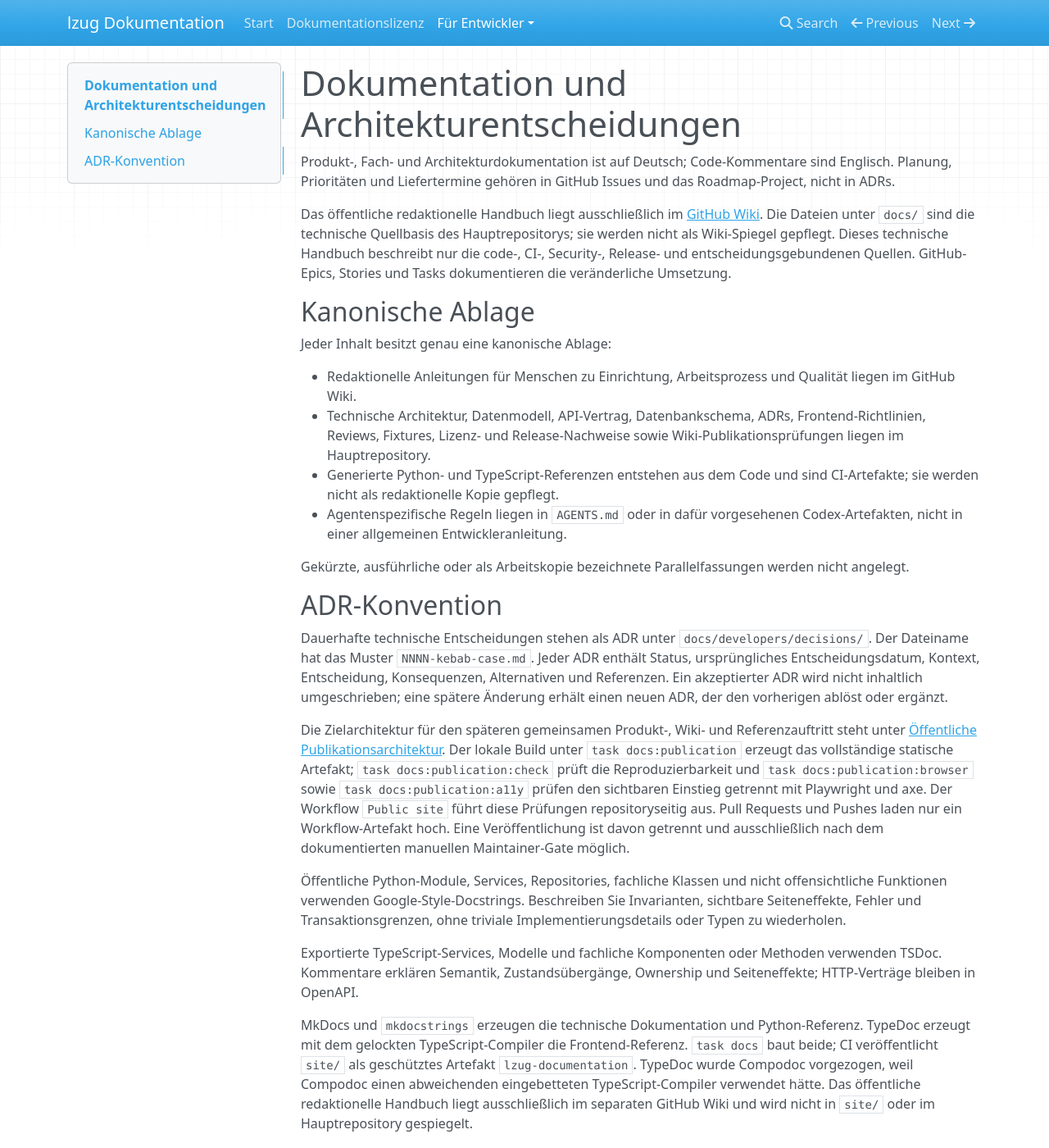
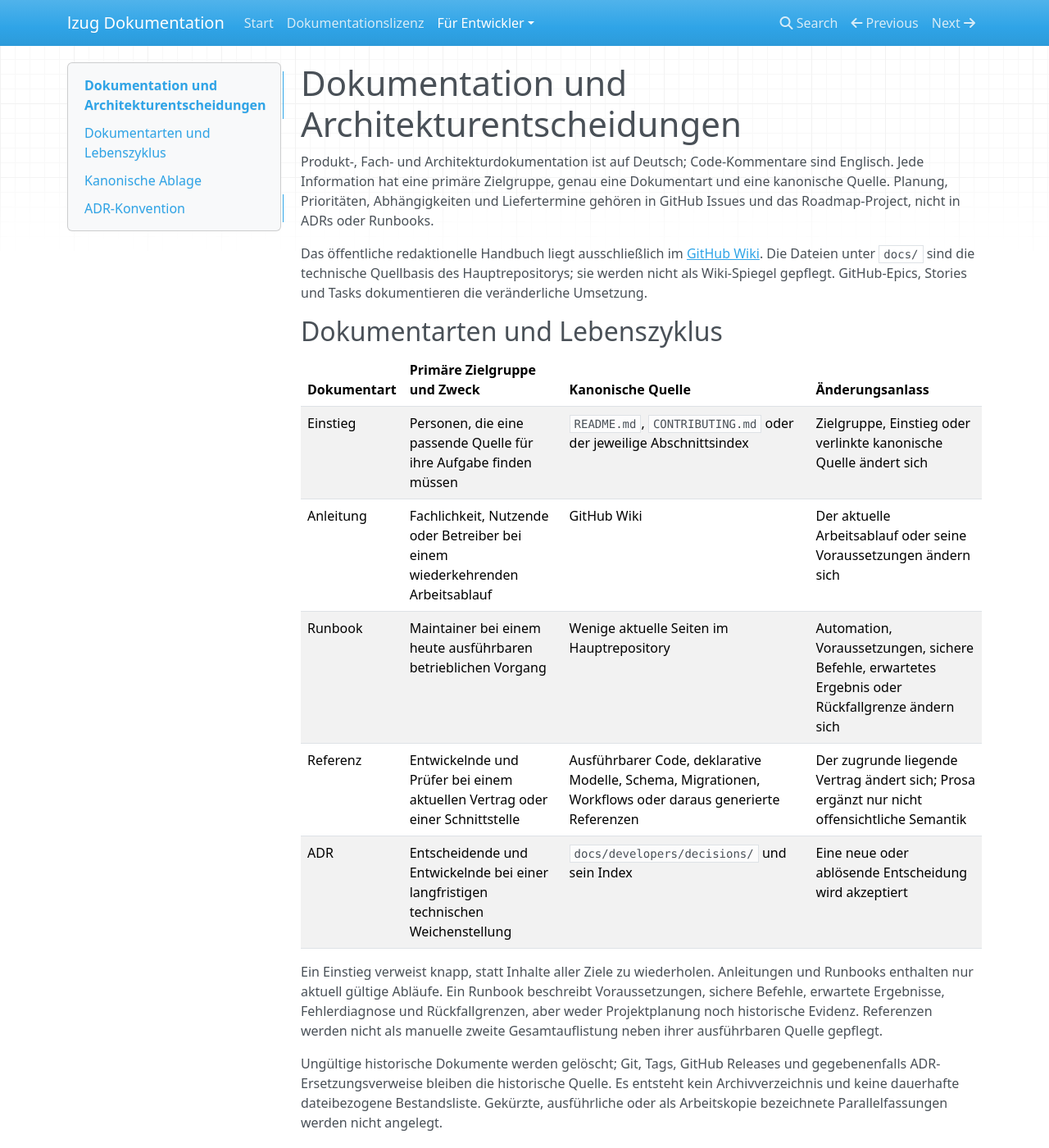
Before and after one commit to lxndrp/lzug, an MkDocs documentation site: the page built from docs/developers/documentation.md, in a window 1280 px wide and 1400 px high. Shown: the whole window at 82% size. Built offline with MkDocs 1.6.1, drawn with Linux system fonts in a browser that asks for light colours; nearby versions of some CDN libraries; some of the changed text lies outside the part shown.

Commit message:
Establish documentation governance (#481)

```diff
--- a/docs/developers/documentation.md
+++ b/docs/developers/documentation.md
@@ -1,29 +1,77 @@
 # Dokumentation und Architekturentscheidungen
 
-Produkt-, Fach- und Architekturdokumentation ist auf Deutsch; Code-Kommentare sind Englisch. Planung, Prioritäten und Liefertermine gehören in GitHub Issues und das Roadmap-Project, nicht in ADRs.
+Produkt-, Fach- und Architekturdokumentation ist auf Deutsch; Code-Kommentare
+sind Englisch. Jede Information hat eine primäre Zielgruppe, genau eine
+Dokumentart und eine kanonische Quelle. Planung, Prioritäten, Abhängigkeiten
+und Liefertermine gehören in GitHub Issues und das Roadmap-Project, nicht in
+ADRs oder Runbooks.
 
-Das öffentliche redaktionelle Handbuch liegt ausschließlich im [GitHub Wiki](https://github.com/lxndrp/lzug/wiki). Die Dateien unter `docs/` sind die technische Quellbasis des Hauptrepositorys; sie werden nicht als Wiki-Spiegel gepflegt. Dieses technische Handbuch beschreibt nur die code-, CI-, Security-, Release- und entscheidungsgebundenen Quellen. GitHub-Epics, Stories und Tasks dokumentieren die veränderliche Umsetzung.
+Das öffentliche redaktionelle Handbuch liegt ausschließlich im
+[GitHub Wiki](https://github.com/lxndrp/lzug/wiki). Die Dateien unter `docs/`
+sind die technische Quellbasis des Hauptrepositorys; sie werden nicht als
+Wiki-Spiegel gepflegt. GitHub-Epics, Stories und Tasks dokumentieren die
+veränderliche Umsetzung.
+
+## Dokumentarten und Lebenszyklus
+
+| Dokumentart | Primäre Zielgruppe und Zweck | Kanonische Quelle | Änderungsanlass |
+| --- | --- | --- | --- |
+| Einstieg | Personen, die eine passende Quelle für ihre Aufgabe finden müssen | `README.md`, `CONTRIBUTING.md` oder der jeweilige Abschnittsindex | Zielgruppe, Einstieg oder verlinkte kanonische Quelle ändert sich |
+| Anleitung | Fachlichkeit, Nutzende oder Betreiber bei einem wiederkehrenden Arbeitsablauf | GitHub Wiki | Der aktuelle Arbeitsablauf oder seine Voraussetzungen ändern sich |
+| Runbook | Maintainer bei einem heute ausführbaren betrieblichen Vorgang | Wenige aktuelle Seiten im Hauptrepository | Automation, Voraussetzungen, sichere Befehle, erwartetes Ergebnis oder Rückfallgrenze ändern sich |
+| Referenz | Entwickelnde und Prüfer bei einem aktuellen Vertrag oder einer Schnittstelle | Ausführbarer Code, deklarative Modelle, Schema, Migrationen, Workflows oder daraus generierte Referenzen | Der zugrunde liegende Vertrag ändert sich; Prosa ergänzt nur nicht offensichtliche Semantik |
+| ADR | Entscheidende und Entwickelnde bei einer langfristigen technischen Weichenstellung | `docs/developers/decisions/` und sein Index | Eine neue oder ablösende Entscheidung wird akzeptiert |
+
+Ein Einstieg verweist knapp, statt Inhalte aller Ziele zu wiederholen.
+Anleitungen und Runbooks enthalten nur aktuell gültige Abläufe. Ein Runbook
+beschreibt Voraussetzungen, sichere Befehle, erwartete Ergebnisse,
+Fehlerdiagnose und Rückfallgrenzen, aber weder Projektplanung noch historische
+Evidenz. Referenzen werden nicht als manuelle zweite Gesamtauflistung neben
+ihrer ausführbaren Quelle gepflegt.
+
+Ungültige historische Dokumente werden gelöscht; Git, Tags, GitHub Releases
+und gegebenenfalls ADR-Ersetzungsverweise bleiben die historische Quelle. Es
+entsteht kein Archivverzeichnis und keine dauerhafte dateibezogene
+Bestandsliste. Gekürzte, ausführliche oder als Arbeitskopie bezeichnete
+Parallelfassungen werden nicht angelegt.
 
 ## Kanonische Ablage
 
-Jeder Inhalt besitzt genau eine kanonische Ablage:
-
 - Redaktionelle Anleitungen für Menschen zu Einrichtung, Arbeitsprozess und
   Qualität liegen im GitHub Wiki.
-- Technische Architektur, Datenmodell, API-Vertrag, Datenbankschema, ADRs,
-  Frontend-Richtlinien, Reviews, Fixtures, Lizenz- und Release-Nachweise sowie
-  Wiki-Publikationsprüfungen liegen im Hauptrepository.
+- Architekturentscheidungen liegen als ADRs im Hauptrepository.
+- API-Verträge liegen in OpenAPI beziehungsweise den deklarativen HTTP-Modellen;
+  Datenmodell und Datenbankschema liegen in ORM, Schema, Migrationen und daraus
+  generierten Referenzen.
+- Qualitäts- und Releaseautomation liegt in Workflows und Taskfile;
+  Veröffentlichungshistorie in Git-Tags, GitHub Releases und Changelog.
 - Generierte Python- und TypeScript-Referenzen entstehen aus dem Code und sind
   CI-Artefakte; sie werden nicht als redaktionelle Kopie gepflegt.
 - Agentenspezifische Regeln liegen in `AGENTS.md` oder in dafür vorgesehenen
   Codex-Artefakten, nicht in einer allgemeinen Entwickleranleitung.
 
-Gekürzte, ausführliche oder als Arbeitskopie bezeichnete Parallelfassungen
-werden nicht angelegt.
-
 ## ADR-Konvention
 
-Dauerhafte technische Entscheidungen stehen als ADR unter `docs/developers/decisions/`. Der Dateiname hat das Muster `NNNN-kebab-case.md`. Jeder ADR enthält Status, ursprüngliches Entscheidungsdatum, Kontext, Entscheidung, Konsequenzen, Alternativen und Referenzen. Ein akzeptierter ADR wird nicht inhaltlich umgeschrieben; eine spätere Änderung erhält einen neuen ADR, der den vorherigen ablöst oder ergänzt.
+Ein ADR ist erforderlich, wenn eine langfristige technische Entscheidung mit
+relevanten Alternativen mehrere Komponenten, Teams oder spätere Änderungen
+bindet. Lokale Implementierungsdetails, erledigte Umsetzungsschritte, reine
+Konfiguration ohne Wahlmöglichkeit und Projektplanung erhalten keinen ADR.
+
+Dauerhafte technische Entscheidungen stehen unter
+`docs/developers/decisions/`; der Dateiname hat das Muster
+`NNNN-kebab-case.md`. Neue ADRs verwenden die
+[Vorlage](decisions/TEMPLATE.md) mit Status, ursprünglichem
+Entscheidungsdatum, Kontext, Entscheidung, Konsequenzen, Alternativen und
+Referenzen.
+
+Ein akzeptierter ADR wird nicht inhaltlich umgeschrieben. Löst ein neuer ADR
+seine fortgeltende Entscheidung vollständig ab, nennt der neue ADR im Abschnitt
+`Status` `Supersedes: ADR-NNNN`; der abgelöste ADR erhält im selben Abschnitt
+die einzige zulässige Ergänzung `Superseded by: ADR-NNNN`. Ergänzt oder
+präzisiert ein ADR nur einen Teilbereich, bleibt der ältere ADR gültig und die
+Beziehung wird in Kontext oder Referenzen erklärt, nicht als Ablösung markiert.
+Der [Entscheidungsindex](decisions/index.md) führt den jeweiligen Status; er
+ist keine Projekt- oder Migrationsplanung.
 
 Die Zielarchitektur für den späteren gemeinsamen Produkt-, Wiki- und
 Referenzauftritt steht unter
```
Also changed, not shown: docs/developers/decisions/TEMPLATE.md (added, +43 -0 lines), docs/developers/decisions/index.md (+7 -0 lines).
